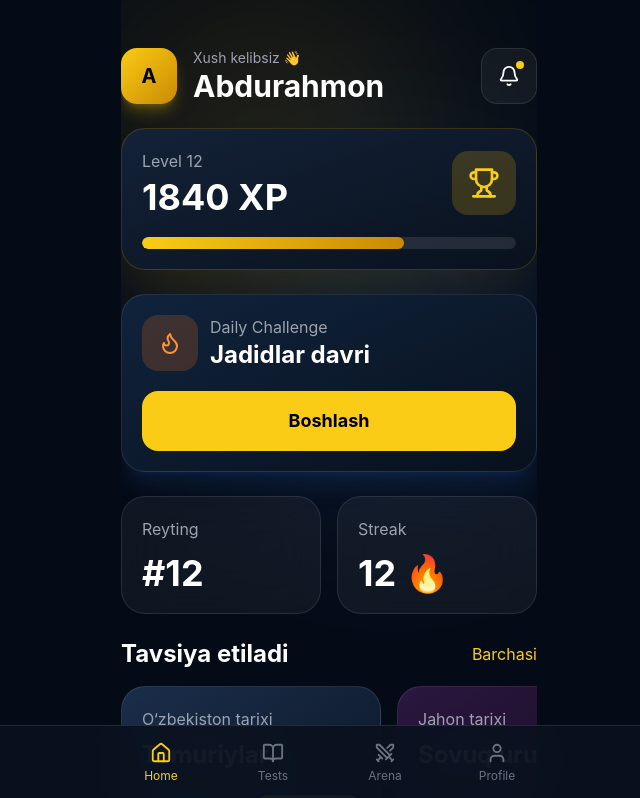
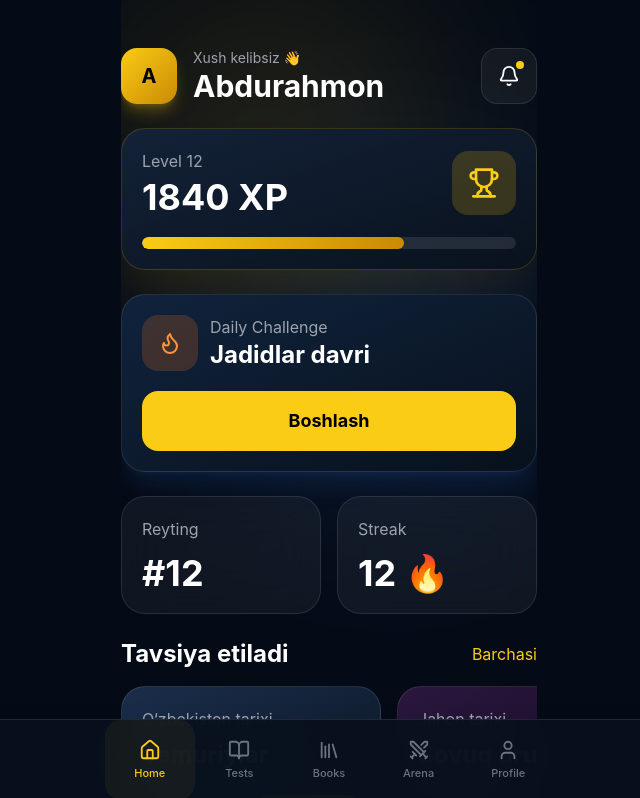
Before and after one commit to abdurahmon2909/tarix-ustozlari-front, a React (Vite) app: page / in a window 1280 px wide. Shown: the top 798 px of the page, without its empty margins (311-951 px from the left). Built offline with nearby package versions, Linux system fonts and the light colour scheme; no server answers; sample sign-in values are in the browser's storage.

Commit message:
add premium homepage

```diff
--- a/src/components/layout/BottomNav.tsx
+++ b/src/components/layout/BottomNav.tsx
@@ -2,6 +2,7 @@ import {
   House,
   BookOpen,
   Swords,
+  Library,
   User,
 } from "lucide-react";
 
@@ -20,6 +21,11 @@ export default function BottomNav() {
       to: "/tests",
       icon: BookOpen,
       label: "Tests",
+    },
+    {
+      to: "/books",
+      icon: Library,
+      label: "Books",
     },
     {
       to: "/arena",
@@ -43,16 +49,22 @@ export default function BottomNav() {
       z-50
       border-t
       border-white/10
-      bg-[#09111f]/90
+      bg-[#08101d]/95
       backdrop-blur-2xl
+      shadow-2xl
     "
+      style={{
+        paddingBottom:
+          "env(safe-area-inset-bottom)",
+      }}
     >
       <div
         className="
         max-w-md
         mx-auto
+        h-20
         grid
-        grid-cols-4
+        grid-cols-5
       "
       >
         {items.map((item) => {
@@ -66,13 +78,14 @@ export default function BottomNav() {
                 isActive,
               }) =>
                 `
+                relative
                 flex
                 flex-col
                 items-center
                 justify-center
-                py-4
                 gap-1
                 transition-all
+                duration-300
 
                 ${
                   isActive
@@ -82,15 +95,40 @@ export default function BottomNav() {
               `
               }
             >
+              {({
+                isActive,
+              }) => (
+                <>
+                  {/* ACTIVE GLOW */}
+                  {isActive && (
+                    <div
+                      className="
+                      absolute
+                      inset-0
+                      rounded-2xl
+                      bg-yellow-400/5
+                    "
+                    />
+                  )}
+
+                  {/* ICON */}
+                  <div className="relative z-10">
                     <Icon size={22} />
+                  </div>
 
+                  {/* LABEL */}
                   <span
                     className="
-                text-xs
+                    relative
+                    z-10
+                    text-[11px]
+                    font-medium
                   "
                   >
                     {item.label}
                   </span>
+                </>
+              )}
             </NavLink>
           );
         })}
```
Lines whose indentation alone changed are shown as unchanged.
